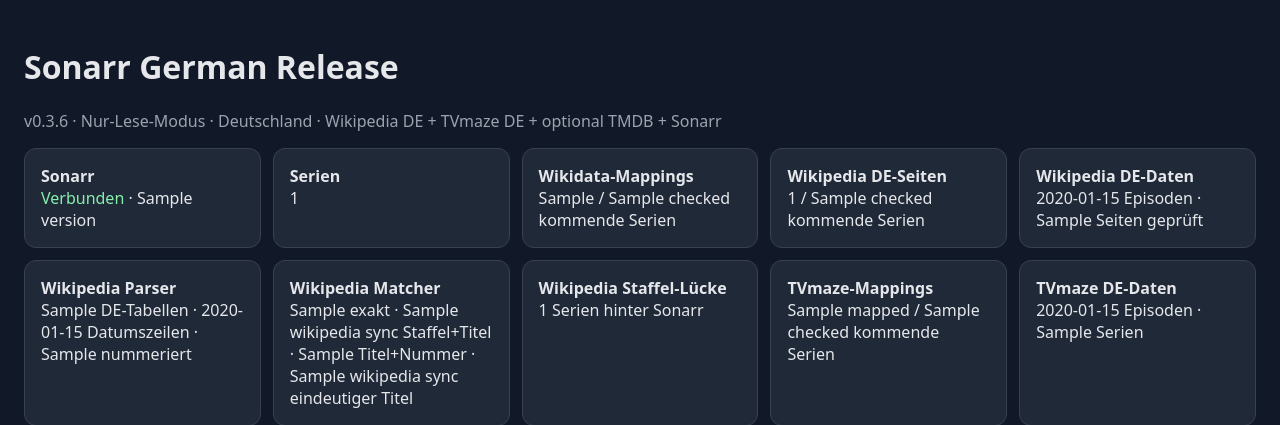
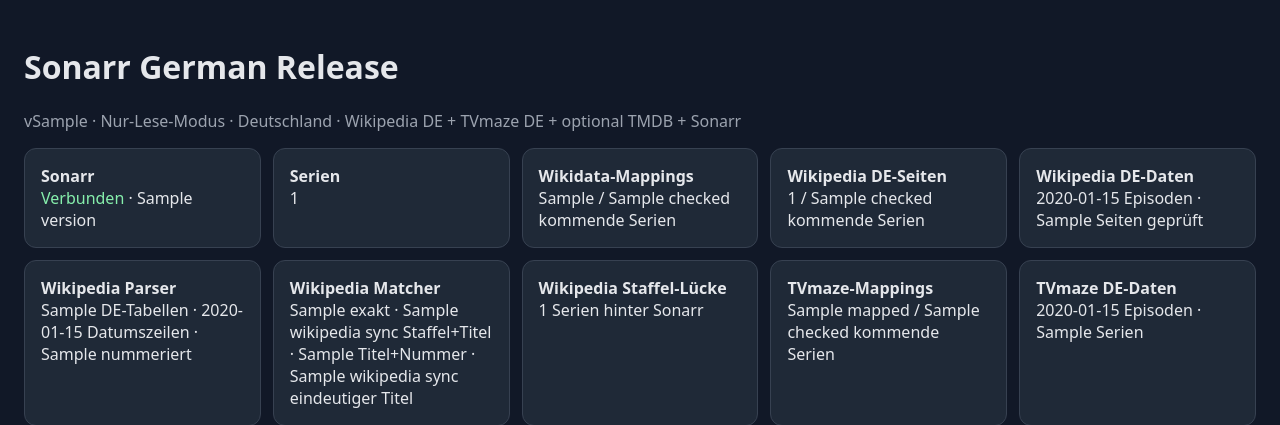
Before and after one commit to 2CrAzYTV/sonarr-german-release, a Python web app: template app/templates/index.html in a window 1280 px wide. Shown: the top 425 px of the page. Run offline with Jinja, Linux system fonts and the light colour scheme; the template is opened without the code that fills it: most values are stand-ins (such as "Sample title", 1, 10 or a date in 2020).

Commit message:
Show dynamic app version in WebUI

```diff
--- a/app/templates/index.html
+++ b/app/templates/index.html
@@ -22,7 +22,7 @@
 <body>
 <main>
   <h1>Sonarr German Release</h1>
-  <p class="muted">v0.3.6 · Nur-Lese-Modus · Deutschland · Wikipedia DE + TVmaze DE + optional TMDB + Sonarr</p>
+  <p class="muted">v{{ app_version }} · Nur-Lese-Modus · Deutschland · Wikipedia DE + TVmaze DE + optional TMDB + Sonarr</p>
 
   {% if error %}
     <div class="card bad"><strong>Sonarr-Verbindung fehlgeschlagen:</strong> {{ error }}</div>
```
